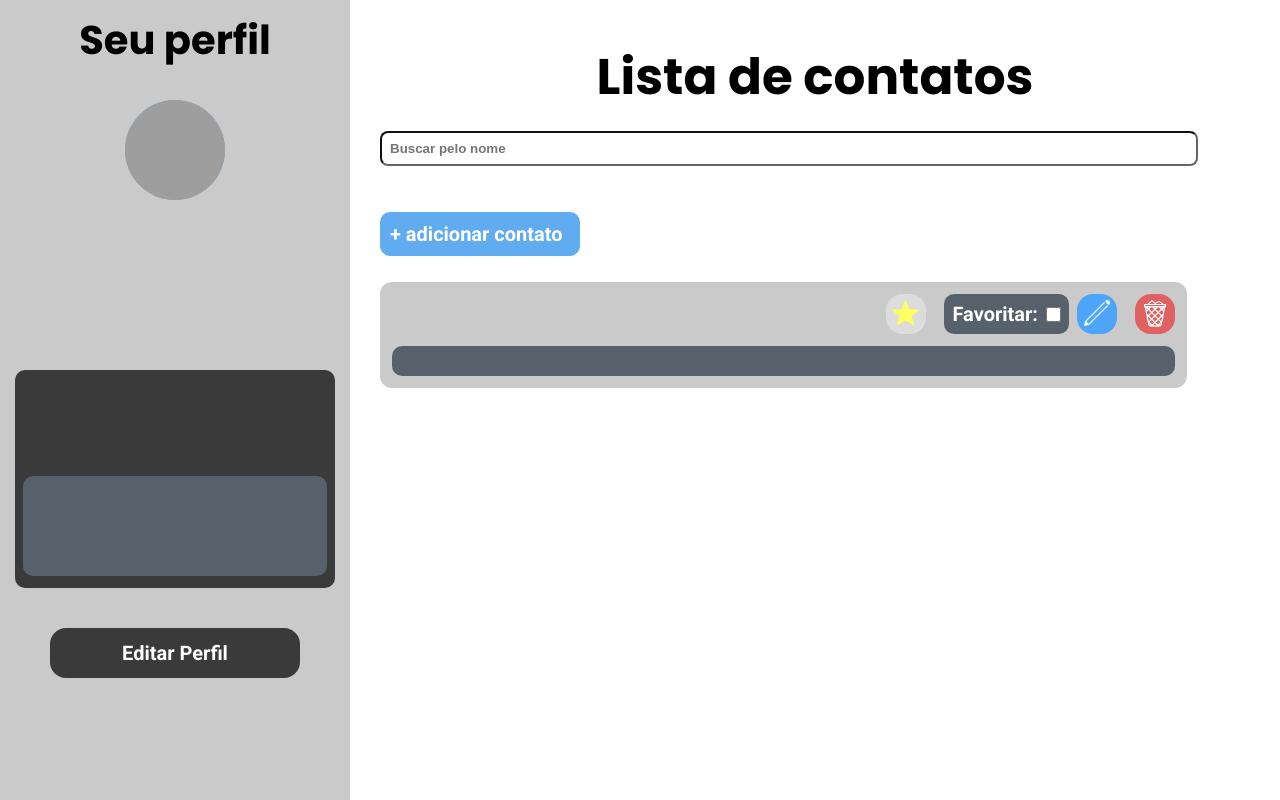
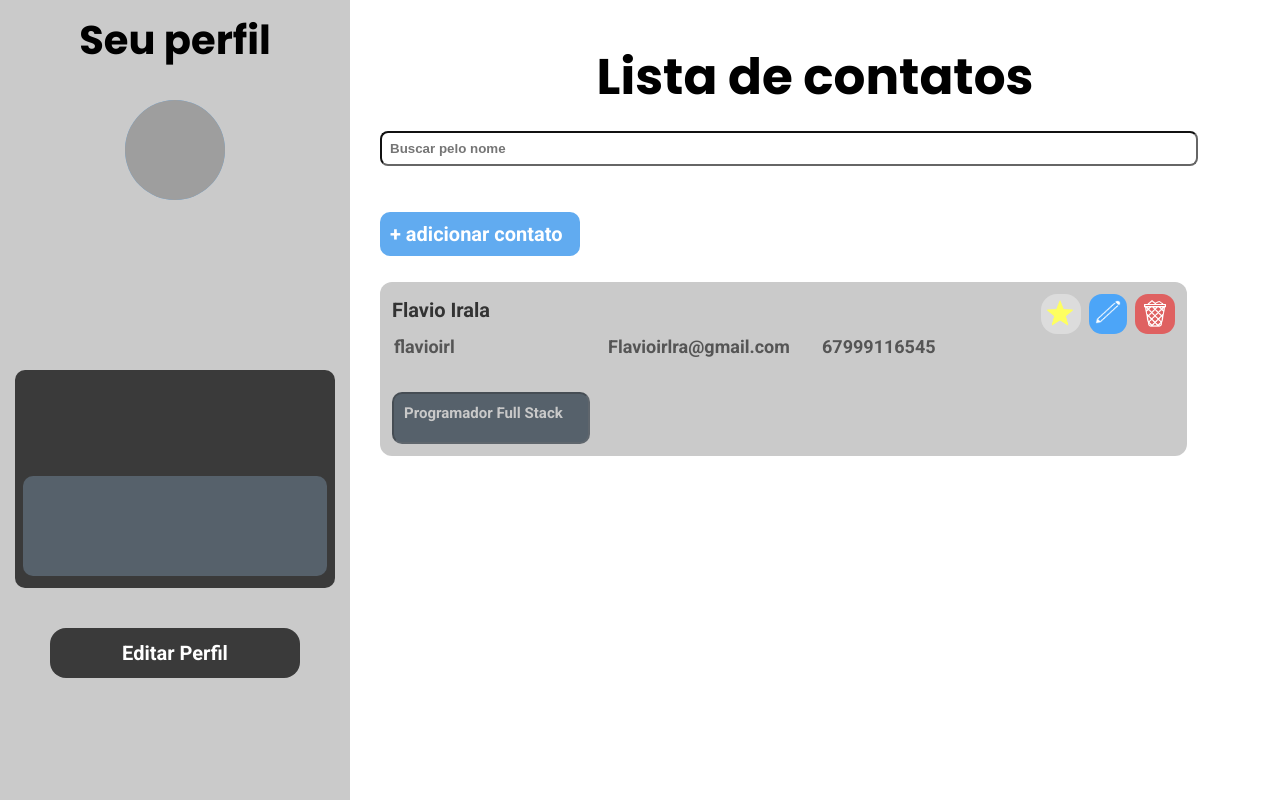
Before and after one commit to FlavioIrl/Agenda-Telefonica-React, a React (Vite) app: page /paginaPrincipal in a window 1280 px wide. Built offline with nearby package versions, Linux system fonts and the light colour scheme; grey boxes are pictures that could not be loaded.

Commit message:
feito varias mudancas nos contatos

```diff
--- a/src/components/Contato/index.tsx
+++ b/src/components/Contato/index.tsx
@@ -9,104 +9,111 @@ import { remover, editar } from '../../store/reducers/registros'
 
 type Props = RegistroClass
 
-const Contato = ({ id }: Props) => {
+const Contato = ({ id, login, descricao: descricaoOriginal, email, nome, telefone }: Props) => {
   const dispatch = useDispatch()
 
   const registro = useSelector((state: RootState) =>
-    state.registros.itens.find((r) => r.id === 2)
-  )
-  const [editando, setEditando] = useState(false)
+    state.registro?.itens?.find((r) => r.id === id))
 
-  const [login, setLogin] = useState('')
+  const [estaEditando, setEstaEditando] = useState(false)
   const [descricao, setDescricao] = useState('')
-  const [email, setEmail] = useState('')
-  const [nome, setNome] = useState('')
-  const [telefone, setTelefone] = useState('')
+  const [loginEdit, setLogin] = useState(login)
+  const [emailEdit, setEmail] = useState(email)
+  const [telefoneEdit, setTelefone] = useState(telefone)
 
   useEffect(() => {
-    if (registro) {
-      setLogin(registro.login)
-      setDescricao(registro.descricao)
-      setEmail(registro.email)
-      setNome(registro.nome)
-      setTelefone(registro.telefone)
+    if (descricaoOriginal && descricaoOriginal.length > 0) {
+      setDescricao(descricaoOriginal)
     }
-  }, [registro])
+  }, [descricaoOriginal])
 
-  const handleSalvar = () => {
-    if (editando && registro) {
-      dispatch(
-        editar({
-          id: 2,
-          nome,
-          email,
-          telefone,
-          login,
-          descricao
-        })
-      )
-    }
-    setEditando(!editando)
+  function cancelarEdicao() {
+    setEstaEditando(false)
+    setDescricao(descricaoOriginal)
   }
 
   return (
     <S.CardContainer>
       <S.Card>
         <S.BarraAcoes>
-          <S.Titulo
-            disabled={!editando}
-            value={nome}
-            onChange={(e) => setNome(e.target.value)}
-          >
+          <S.Titulo>
+            {estaEditando && <em>Editando: </em>}
             {nome}
           </S.Titulo>
           <S.Botoes>
-            <S.BotaoFavorito>
-              <img src="/icons8-estrela.png" />
-            </S.BotaoFavorito>
+            {estaEditando ? (
+              <>
                 <S.EditandoFavorito>
                   <p>Favoritar: </p>
                   <input type="checkbox" />
                 </S.EditandoFavorito>
-            <S.BotaoEditar>
+                <S.BotaoSalvar
+                  onClick={() => {
+                    dispatch(
+                      editar({
+                        id,
+                        login: loginEdit,
+                        descricao,
+                        email: emailEdit,
+                        nome,
+                        telefone: telefoneEdit,
+                      })
+                    )
+                    setEstaEditando(false)
+                  }}
+                >
+                  Salvar
+                </S.BotaoSalvar>
+
+                <S.BotaoCancelar onClick={cancelarEdicao}>
+                  Cancelar
+                </S.BotaoCancelar>
+              </>
+            ) : (
+              <>
+                <S.BotaoEditarContainer>
+                  <S.BotaoFavorito>
+                    <img src="/icons8-estrela.png" />
+                  </S.BotaoFavorito>
+                  <S.BotaoEditar
+                    onClick={() => setEstaEditando(true)}
+                  >
                     <img src="/icons8-edit.png" />
                   </S.BotaoEditar>
+
                   <S.BotaoRemover onClick={() => dispatch(remover(id))}>
                     <img src="/icons8-lixeira.png" />
                   </S.BotaoRemover>
+                </S.BotaoEditarContainer>
+              </>
+            )}
           </S.Botoes>
         </S.BarraAcoes>
         <S.Info>
-          <p
-            disabled={!editando}
-            value={login}
+          <S.TextoContato
+            disabled={!estaEditando}
+            value={loginEdit}
             onChange={(e) => setLogin(e.target.value)}
-          >
-            {login}
-          </p>
-          <p
-            disabled={!editando}
-            value={email}
+          />
+
+          <S.TextoContato
+            disabled={!estaEditando}
+            value={emailEdit}
             onChange={(e) => setEmail(e.target.value)}
-          >
-            {email}
-          </p>
-          <p
-            disabled={!editando}
-            value={telefone}
+          />
+
+          <S.TextoContato
+            disabled={!estaEditando}
+            value={telefoneEdit}
             onChange={(e) => setTelefone(e.target.value)}
-          >
-            {telefone}
-          </p>
-          <p>{login}</p>
+          />
         </S.Info>
+
         <Descricao
-          disabled={!editando}
+          disabled={!estaEditando}
           value={descricao}
           onChange={(e) => setDescricao(e.target.value)}
-        >
-          {descricao}
-        </Descricao>
+        />
       </S.Card>
     </S.CardContainer>
   )
--- a/src/components/Contato/styles.ts
+++ b/src/components/Contato/styles.ts
@@ -1,6 +1,5 @@
 import styled from 'styled-components'
 import { BotaoBase } from '../../styles'
-
 export const CardContainer = styled.div`
   max-width: 90%;
   font-family: Roboto, sans-serif;
@@ -11,7 +10,6 @@ export const BotaoFavorito = styled.div`
   color: white;
   width: 40px;
   height: 40px;
-  margin-right: 10px;
   padding: 6px;
   border-radius: 16px;
 
@@ -28,12 +26,14 @@ export const EditandoFavorito = styled.div`
   padding: 8px;
   color: #fff;
   cursor: pointer;
+  margin-bottom: 5px;
 
   p {
     font-weight: bold;
-    font-size: 20px;
+    font-size: 16px;
     margin-right: 8px;
   }
+
   input {
     width: 15px;
     height: 15px;
@@ -54,6 +54,22 @@ export const Titulo = styled.h2`
   font-weight: bold;
   margin-bottom: 8px;
   color: #333;
+`
+
+export const TextoContato = styled.textarea`
+  font-size: clamp(18px, 4vw, 16px);
+  font-family: Roboto, sans-serif;
+  font-weight: bold;
+  resize: none;
+  border: none;
+  background-color: transparent;
+  color: #555;
+  overflow: hidden;
+  margin-right: 10px;
+
+  @media (max-width: 768px) {
+    font-size: 16px;
+  }
 `
 
 export const Info = styled.div`
@@ -78,16 +94,59 @@ export const BarraAcoes = styled.div`
   align-items: center;
 `
 
-export const BotaoEditar = styled(BotaoBase)`
+export const BotaoCancelar = styled.div`
+  font-size: 16px;
+  font-weight: bold;
+  background-color: #df6161;
+  color: white;
+  border-radius: 10px;
+  cursor: pointer;
+  padding: 9px;
+  margin-bottom: 5px;
+  display: flex;
+  align-items: center;
+  border-radius: 10px;
+
+  &:hover {
+    background-color: #e64343;
+  }
+`
+
+export const BotaoEditarContainer = styled.div`
+  display: flex;
+  gap: 8px;
+  align-items: center;
+`
+
+export const BotaoEditar = styled.div`
+  background-color: #4ca5f8;
+  padding: 6px;
+  border-radius: 13px;
+  cursor: pointer;
+
+  img {
+    width: 26px;
+    height: 24px;
+  }
+
+  &:hover {
+    background-color: #3998f1;
+  }
+`
+
+export const BotaoSalvar = styled.div`
+  font-size: 16px;
+  font-weight: bold;
   background-color: #4ca5f8;
   color: white;
-  width: 40px;
-  height: 40px;
-  margin-right: 10px;
+  padding: 9px;
+  margin-bottom: 5px;
+  display: flex;
+  align-items: center;
+  border-radius: 10px;
+  margin-inline: 10px;
+  cursor: pointer;
 
-  img {
-    width: 94%;
-  }
   &:hover {
     background-color: #3998f1;
   }
@@ -96,6 +155,7 @@ export const BotaoEditar = styled(BotaoBase)`
 export const BotaoRemover = styled(BotaoBase)`
   background-color: #df6161;
   color: white;
+  border-radius: 13px;
 
   width: 40px;
   height: 40px;
--- a/src/styles/index.ts
+++ b/src/styles/index.ts
@@ -22,7 +22,7 @@ export const BotaoBase = styled.button`
   cursor: pointer;
 `
 
-export const Descricao = styled.p`
+export const Descricao = styled.input`
   margin-top: 12px;
   font-size: 15px;
   color: #c9c9c9;
```
Lines whose indentation alone changed are shown as unchanged.
